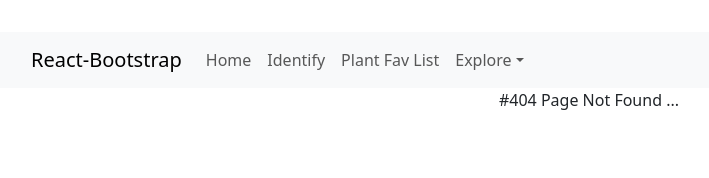
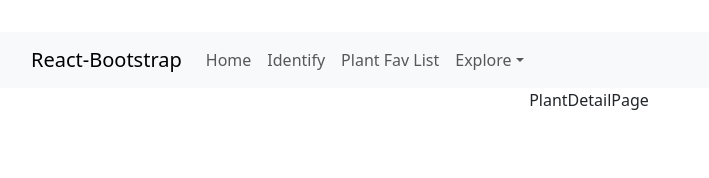
Before and after one commit to yhuuuu/PlantSeeker_FrontEnd, a React (Vite) app: page /identify/plants/1 in a window 1280 px wide. Before the commit this address had no page. Shown: the top 178 px of the page, without its empty margins (51-760 px from the left). Built offline with nearby package versions, Linux system fonts and the light colour scheme.

Commit message:
added route Link to the palant detail page

```diff
--- a/src/App.jsx
+++ b/src/App.jsx
@@ -6,6 +6,8 @@ import Header from './components/header/Header'
 import HomePage from './pages/HomePage';
 import NotFound from './pages/NotFound';
 import IdentifyPage from './pages/IdentifyPage';
+import PlantDetailPage from './pages/PlantDetailPage';
+
 
 
 
@@ -19,6 +21,7 @@ function App() {
         <Route path='*' element={<NotFound />} />
         <Route path='/' element={<HomePage />} />
         <Route path='/identify' element={<IdentifyPage />} />
+        <Route path='/identify/plants/:id' element={<PlantDetailPage/>} />
       </Routes>
     </>
   )
--- a/src/components/identityResultCard/IdentifyResultCard.jsx
+++ b/src/components/identityResultCard/IdentifyResultCard.jsx
@@ -1,20 +1,28 @@
+import { Link } from "react-router-dom";
+
+function IdentifyResultCard({ plant }) {
+  console.log("plant:", plant);
+
+  function handlePlantDetailbtn() {
 
 
-function IdentifyResultCard({ plant }) {
-console.log("plant:",plant);
+  }
   return (
+    <Link to={`/identify/plants/${plant.gbif.id}`}>
       <div>
         <p>{plant.species.scientificName}</p>
         <p>{plant.species.commonNames[0]}</p>
         <p>{plant.score}</p>
         <div>
           {plant.images.map((image, index) => (
-          <img src={`${image.url.s}`} alt="" key={index}/>
+            <img src={`${image.url.s}`} alt="" key={index} />
           ))}
         </div>
 
-
+        <button>Add to Fav List</button>
+        <button onClick={handlePlantDetailbtn}> Check out plant detail</button>
       </div>
+    </Link>
   )
 }
 
--- /dev/null
+++ b/src/pages/PlantDetailPage.jsx
@@ -0,0 +1,9 @@
+import React from 'react'
+
+function PlantDetailPage() {
+  return (
+    <div>PlantDetailPage</div>
+  )
+}
+
+export default PlantDetailPage
```
Lines whose indentation alone changed are shown as unchanged.
